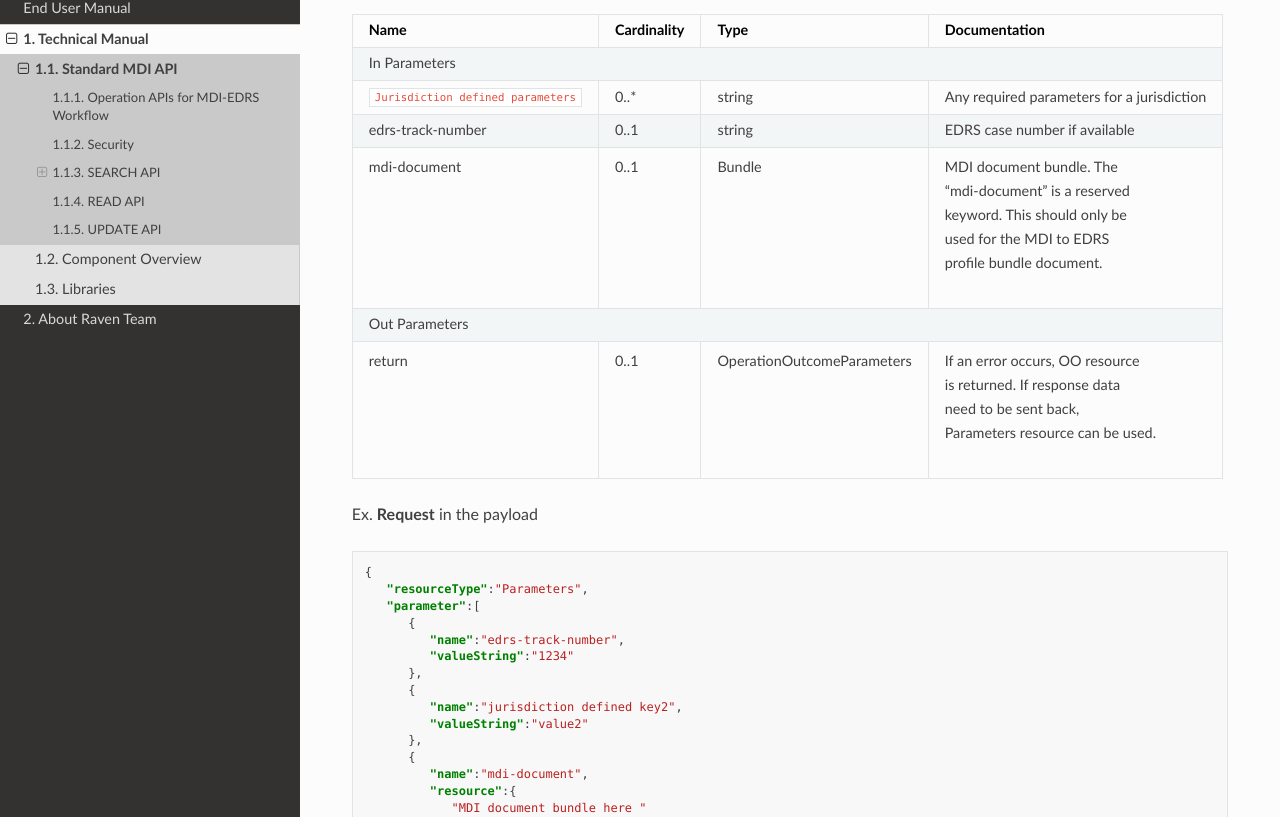
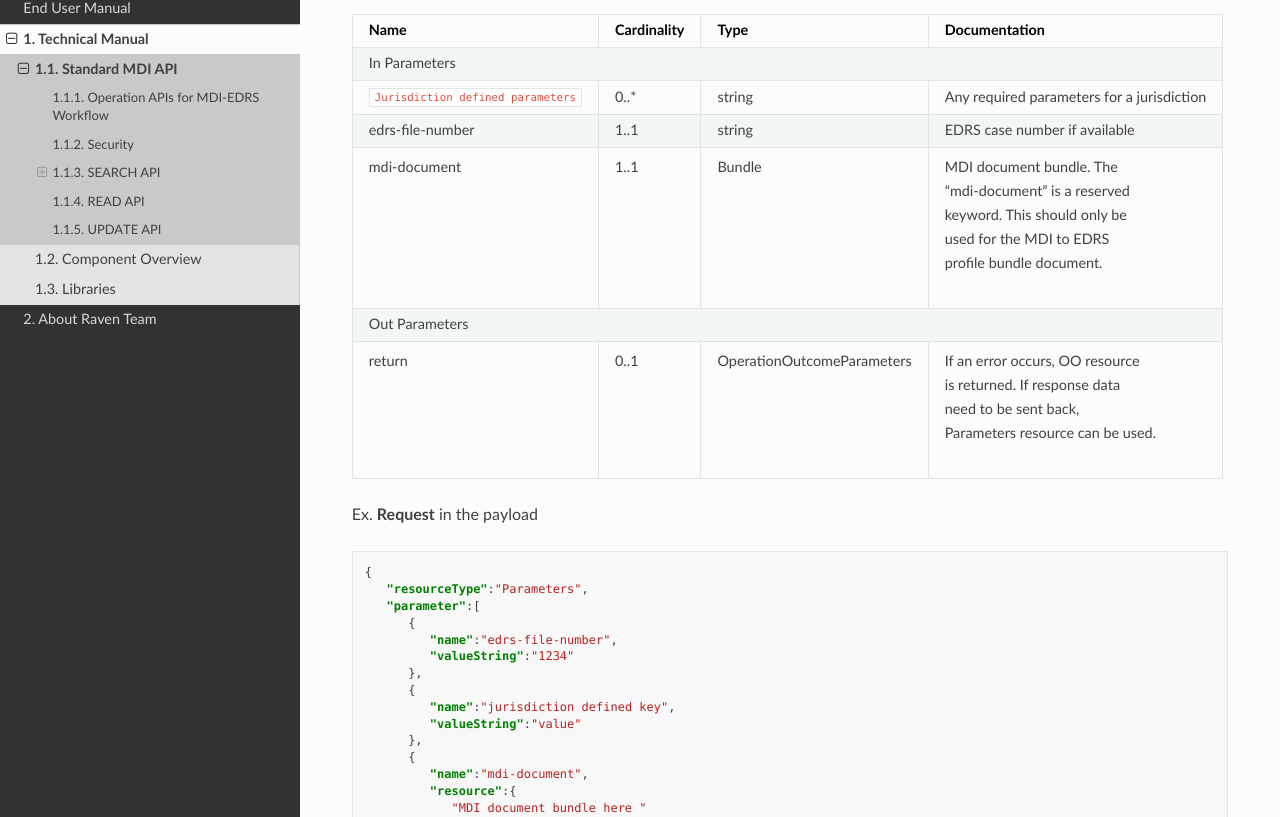
Before and after one commit to MortalityReporting/RavenDocs, a Sphinx documentation site: the page built from docs/source/technicalManual/mdiApi.rst, in a window 1280 px wide and 1400 px high, scrolled down 5655 px. Shown: the part 137-954 px from the top of the window. Built offline with Sphinx 7.4.7 and the Read the Docs theme 2.0.0, drawn with Linux system fonts in a browser that asks for light colours.

Commit message:
Update mdiApi.rst

```diff
--- a/docs/source/technicalManual/mdiApi.rst
+++ b/docs/source/technicalManual/mdiApi.rst
@@ -281,29 +281,29 @@ UPDATE API operations and requirement are as follows. ::
 
 Input/Output Parameters
 
-+------------------------+-------------+----------------------------+-----------------------------------+
-| Name                   | Cardinality | Type                       | Documentation                     |
-+========================+=============+============================+===================================+
-| In Parameters                                                                                         |
-+------------------------+-------------+----------------------------+-----------------------------------+
-| ``Jurisdiction defined | 0..*        | string                     | Any required parameters for a     |
-| parameters``           |             |                            | jurisdiction                      |
-+------------------------+-------------+----------------------------+-----------------------------------+
-| edrs-track-number      | 0..1        | string                     | EDRS case number if available     |
-+------------------------+-------------+----------------------------+-----------------------------------+
-|| mdi-document          || 0..1       || Bundle                    || MDI document bundle. The         |
-||                       ||            ||                           || “mdi-document” is a reserved     |
-||                       ||            ||                           || keyword. This should only be     |
-||                       ||            ||                           || used for the MDI to EDRS         |
-||                       ||            ||                           || profile bundle document.         |
-+------------------------+-------------+----------------------------+-----------------------------------+
-| Out Parameters                                                                                        |
-+------------------------+-------------+----------------------------+-----------------------------------+
-|| return                || 0..1       || OperationOutcomeParameters|| If an error occurs, OO resource  |
-||                       ||            ||                           || is returned. If response data    |
-||                       ||            ||                           || need to be sent back,            |
-||                       ||            ||                           || Parameters resource can be used. |
-+------------------------+-------------+----------------------------+-----------------------------------+
++------------------------+-------------+-----------------------------+-----------------------------------+
+| Name                   | Cardinality | Type                        | Documentation                     |
++========================+=============+=============================+===================================+
+| In Parameters                                                                                          |
++------------------------+-------------+-----------------------------+-----------------------------------+
+| ``Jurisdiction defined | 0..*        | string                      | Any required parameters for a     |
+| parameters``           |             |                             | jurisdiction                      |
++------------------------+-------------+-----------------------------+-----------------------------------+
+| edrs-file-number       | 1..1        | string                      | EDRS case number if available     |
++------------------------+-------------+-----------------------------+-----------------------------------+
+|| mdi-document          || 1..1       || Bundle                     || MDI document bundle. The         |
+||                       ||            ||                            || “mdi-document” is a reserved     |
+||                       ||            ||                            || keyword. This should only be     |
+||                       ||            ||                            || used for the MDI to EDRS         |
+||                       ||            ||                            || profile bundle document.         |
++------------------------+-------------+-----------------------------+-----------------------------------+
+| Out Parameters                                                                                         |
++------------------------+-------------+-----------------------------+-----------------------------------+
+|| return                || 0..1       || OperationOutcomeParameters || If an error occurs, OO resource  |
+||                       ||            ||                            || is returned. If response data    |
+||                       ||            ||                            || need to be sent back,            |
+||                       ||            ||                            || Parameters resource can be used. |
++------------------------+-------------+-----------------------------+-----------------------------------+
 
 Ex. **Request** in the payload
 
@@ -313,12 +313,12 @@ Ex. **Request** in the payload
        "resourceType":"Parameters",
        "parameter":[
           {
-             "name":"edrs-track-number",
+             "name":"edrs-file-number",
              "valueString":"1234"
           },
           {
-             "name":"jurisdiction defined key2",
-             "valueString":"value2"
+             "name":"jurisdiction defined key",
+             "valueString":"value"
           },
           {
              "name":"mdi-document",
```
